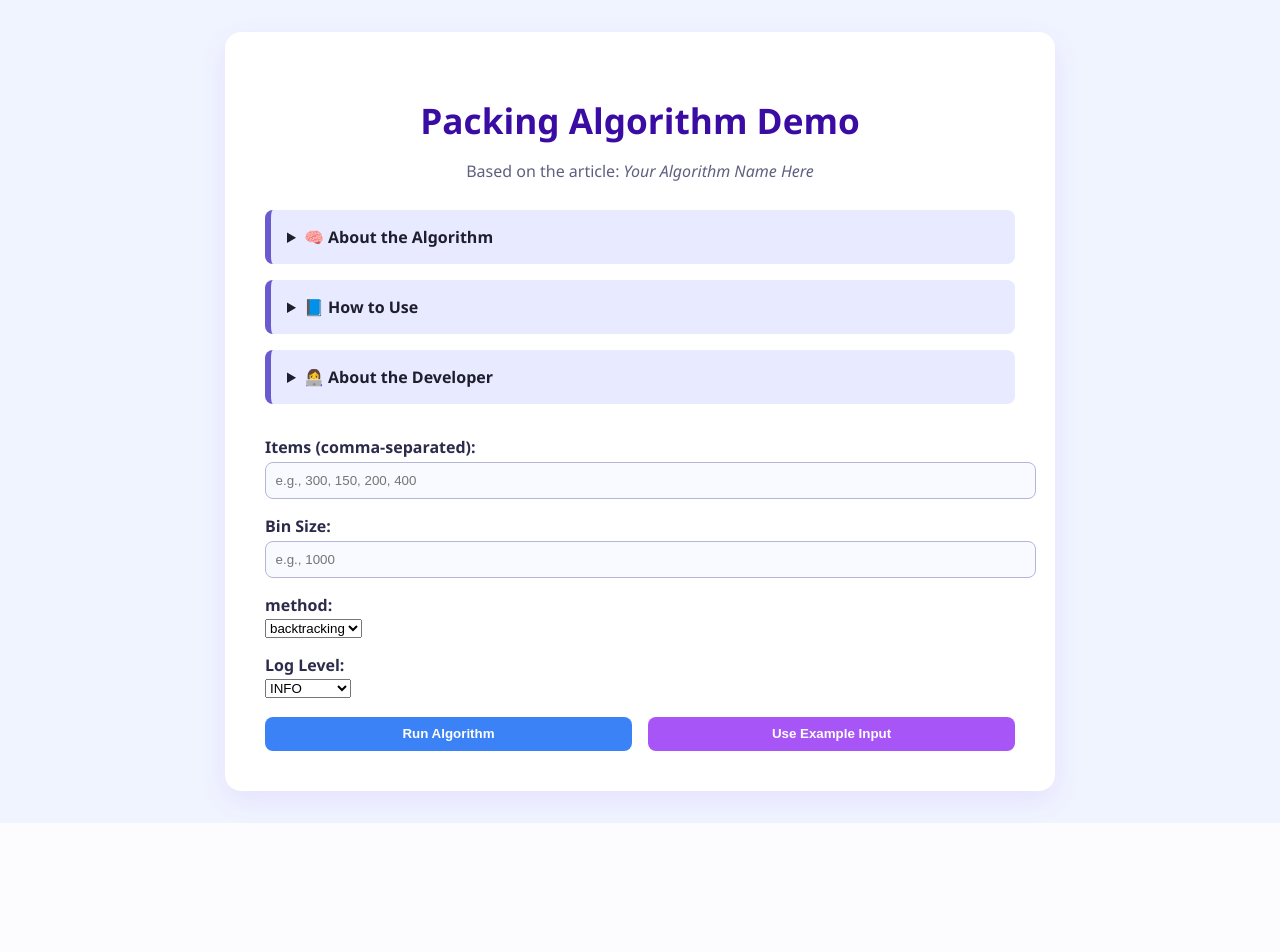
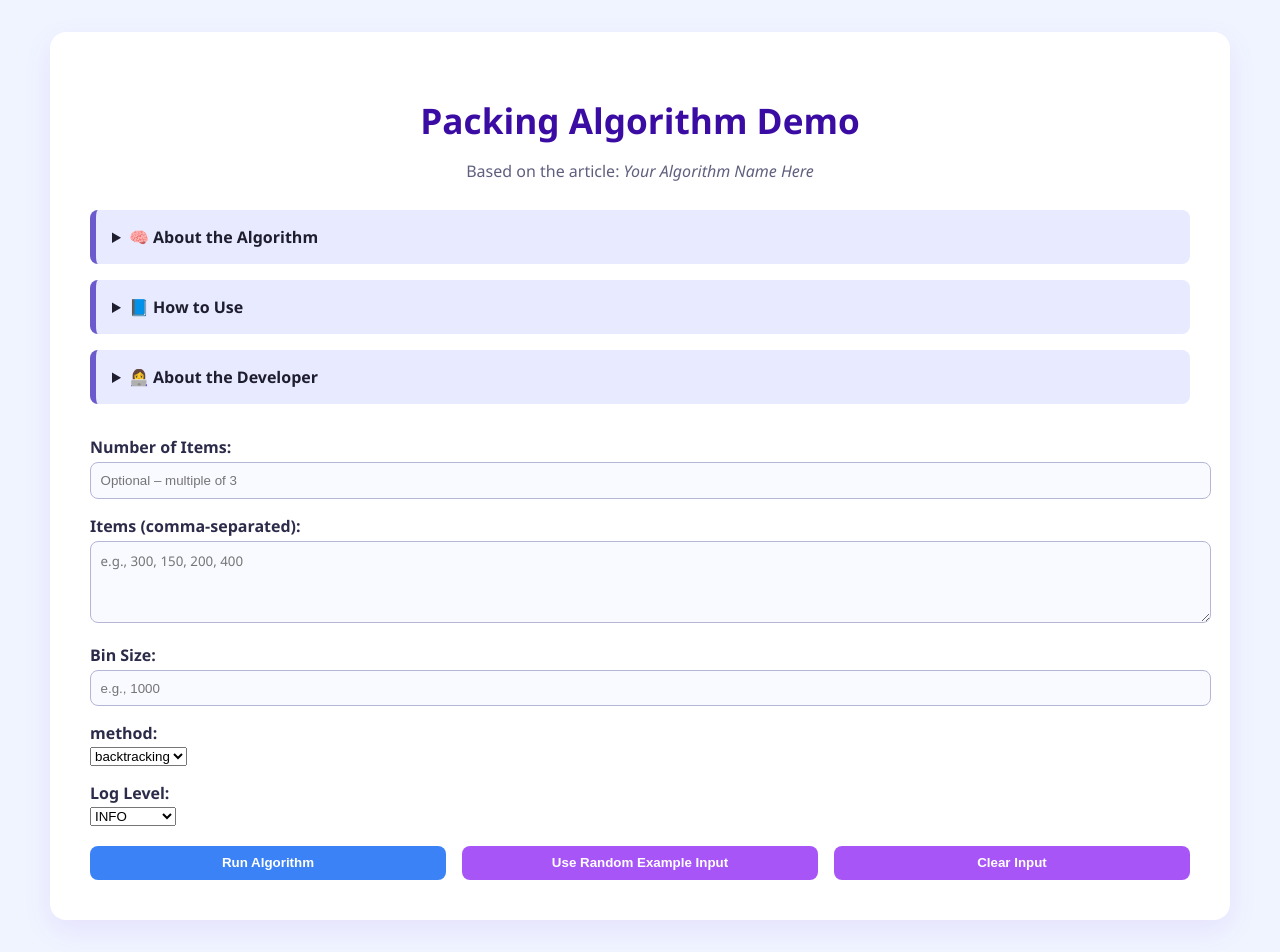
Before and after one commit to MiriamNagar/triplet_packing_site, a Flask app: page / in a window 1280 px wide. Before the commit the page ends 823 px from the top, so only its background shows below. Run offline with Flask 3, Linux system fonts and the light colour scheme.

Commit message:
features addition

```diff
--- a/main.py
+++ b/main.py
@@ -6,6 +6,7 @@ from src import app
 # import logging_config
 
 if __name__ == '__main__':
-    # app.run(debug=True)
-    app.run(debug=True, port=5001)
+    app.run(debug=True)
+    # app.run(debug=True, port=5001)
+    # app.run()
     # app.run(debug=True, port=os.getenv("FLASK_RUN_PORT"))
--- a/src/routes.py
+++ b/src/routes.py
@@ -1,15 +1,17 @@
 # routes.py
 
-from flask import render_template, request
+from flask import render_template, request, redirect, url_for, session
 from src import app
-# from .your_algorithm_module import run_algorithm  # Replace with actual import
-from prtpy.packing.triplet_packing import backtrack_method, local_search
-from prtpy.binners import BinnerKeepingContents
-# from generate_random import create_random_allocatable_item_list
+import prtpy
+from prtpy.packing.triplet_algo.models import SolverData
 import logging, os
-from .import logging_config
+from .logging_config import algo_logger
+import io
 
+import traceback
 import inspect
+import os
+
 
 def set_log_level(level_name):
     level_dict = {
@@ -19,58 +21,126 @@ def set_log_level(level_name):
         'ERROR': logging.ERROR,
         'CRITICAL': logging.CRITICAL,
     }
-    log_level = level_dict.get(level_name, logging.INFO)  # default to info
-    logging.getLogger().setLevel(log_level)
+    log_level = level_dict.get(level_name)  # default to info
+    algo_logger.setLevel(log_level)
 
+import random
+
+def generate_items_from_count(num_items: int, binsize: int) -> list[int]:
+    """
+    Generate a list of item weights such that each triplet sums to binsize.
+    The total number of items must be a multiple of 3.
+
+    Args:
+        num_items (int): Total number of items (must be a multiple of 3).
+        binsize (int): The bin capacity that each triplet must sum to.
+
+    Returns:
+        List[int]: A list of item weights.
+
+    Raises:
+        ValueError: If num_items is not a positive multiple of 3 or binsize is invalid.
+    """
+    if num_items < 3 or num_items % 3 != 0:
+        raise ValueError("Number of items must be a positive multiple of 3.")
+    if binsize <= 0:
+        raise ValueError("Bin size must be a positive integer.")
+
+    lower_bnd = binsize // 4
+    upper_bnd = binsize // 2
+    items = []
+
+    for _ in range(num_items // 3):
+        item1 = random.randint(lower_bnd, upper_bnd)
+        item2 = random.randint(lower_bnd, upper_bnd)
+        item3 = binsize - (item1 + item2)
+        items.extend([item1, item2, item3])
+
+    return items
 
 @app.route('/', methods=['GET', 'POST'])
 def index():
     output = ""
     logs = ""
     error_message = ""
-
-    selected_log_level = 'INFO'  # set default
+    selected_log_level = "INFO"
 
     if request.method == 'POST':
         try:
             items_str = request.form['items']
-            binsize = int(request.form['binsize'])
+            binsize_str = request.form['binsize']
             method = str(request.form["method"])
-            selected_log_level = request.form.get('log_level', 'INFO')
+            print(f"method: {method}")
+            selected_log_level = request.form['log_level']
+            print(f"Received log level from form: {selected_log_level}")
 
             set_log_level(selected_log_level)
 
-            if not items_str:
-                raise ValueError("Please enter item values.")
+            # --- Setup per-request in-memory logger ---
+            log_stream = io.StringIO()
+            log_handler = logging.StreamHandler(log_stream)
+            log_handler.setFormatter(logging.Formatter(
+                "%(asctime)s - %(levelname)s - %(module)s - %(funcName)s - %(message)s",
+                datefmt="%Y-%m-%d %H:%M:%S"
+            ))
+            algo_logger.addHandler(log_handler)
 
-            items = [int(x.strip()) for x in items_str.split(',') if x.strip()]
-            if any(i <= 0 for i in items) or binsize <= 0:
+            # Validate items
+            if not items_str.strip():
+                raise ValueError("Please enter valid items.")
+
+            item_parts = [x.strip() for x in items_str.split(',') if x.strip()]
+            if not item_parts:
+                raise ValueError("Please enter valid items.")
+
+            try:
+                items = [int(x) for x in item_parts]
+            except ValueError:
+                raise ValueError("Please enter only comma-separated positive integers like: 100, 200, 300.")
+
+            if any(i <= 0 for i in items):
                 raise ValueError("All numbers must be positive.")
 
-            # Run your algorithm
+            # Validate binsize now, safely
+            if not binsize_str.strip():
+                raise ValueError("Please enter a bin size.")
+
+            try:
+                binsize = int(binsize_str)
+            except ValueError:
+                raise ValueError("Bin size must be a whole number.")
+
+            if binsize <= 0:
+                raise ValueError("Bin size must be a positive number.")
+
             if method == "backtracking":
-                output = backtrack_method(BinnerKeepingContents(), binsize, items)
+                output = prtpy.pack(algorithm=prtpy.packing.triplet_packing, binsize=binsize, items=items, outputtype=prtpy.out.PartitionAndSums)
             elif method == "local search":
-                output = local_search(BinnerKeepingContents(), binsize, items)
+                output = prtpy.pack(algorithm=prtpy.packing.triplet_packing, binsize=binsize, items=items, outputtype=prtpy.out.PartitionAndSums)
 
-            # read log file
-            if os.path.exists('algorithm.log'):
-                with open('algorithm.log', 'r') as log_file:
-                    logs = log_file.read()
-            else:
-                logs = "No log file found. Logging might not have started yet."
+            # --- Retrieve logs & cleanup ---
+            algo_logger.removeHandler(log_handler)
+            logs = log_stream.getvalue()
+            log_stream.close()
+
+            # return render_template("results.html", output=output, logs=logs)
 
         except Exception as e:
-            error_message = str(e)
+            tb = traceback.format_exc()
+            print(tb)  # Optional: still print full traceback to console for debugging
 
-    # return render_template("index.html", output=output, logs=logs, error_message=error_message)
-    return render_template(
-        "index.html",
-        output=output,
-        logs=logs,
-        error_message=error_message,
-        selected_log_level=selected_log_level
-    )
+            # Default error message
+            error_message = str(e) or tb
+
+            # Custom message for SolverData.Error
+            if isinstance(e, SolverData.Error):
+                error_message = "No solution exists for the given items and bin size."
+            elif isinstance(e.__cause__, SolverData.NoSolution):
+                # In case it's wrapped inside another exception
+                error_message = str(e.__cause__)
+
+            return render_template("index.html", error_message=error_message, selected_log_level=selected_log_level, items=items_str, binsize=binsize_str)
+    return render_template("index.html", output=output, logs=logs, selected_log_level=selected_log_level)
 
 
 @app.route('/about')
--- a/src/static/styles.css
+++ b/src/static/styles.css
@@ -8,7 +8,7 @@ body {
 }
 
 .container {
-  max-width: 750px;
+  max-width: 1100px;
   margin: auto;
   background: white;
   padding: 2.5rem;
@@ -165,3 +165,24 @@ pre {
   color: #4f46e5; /* blue */
   font-weight: bold;
 }
+
+.error {
+  color: #b30000;
+  background-color: #ffe6e6;
+  border: 1px solid #b30000;
+  padding: 10px;
+  border-radius: 6px;
+  margin-top: 10px;
+}
+
+textarea {
+  width: 100%;
+  padding: 0.6rem;
+  margin-top: 0.3rem;
+  border-radius: 8px;
+  border: 1px solid #b5b5d6;
+  background: #f9faff;
+  resize: vertical;
+  line-height: 1.5;
+  font-family: inherit;
+}
--- a/src/templates/index.html
+++ b/src/templates/index.html
@@ -45,11 +45,27 @@
     <!-- Input Section -->
     <section class="form-section">
       <form method="POST">
+        <!-- <label for="num_items">Number of Items (multiple of 3):</label>
+        <input type="number" id="num_items" name="num_items" min="3" step="3" placeholder="e.g., 6, 9, 12" /> -->
+        <label>Number of Items:</label>
+        <input type="number" name="num_items" id="num_items" placeholder="Optional – multiple of 3" value="{{ request.form.get('num_items', '') }}" />
+
         <label>Items (comma-separated):</label>
-        <input type="text" name="items" id="items" placeholder="e.g., 300, 150, 200, 400" />
+        <textarea name="items" id="items" rows="3" placeholder="e.g., 300, 150, 200, 400">{{ request.form.get('items', '') }}</textarea>
+
+
+        <!-- <label>Items (comma-separated):</label>
+        <textarea type="text" name="items" id="items" rows="3" placeholder="e.g., 300, 150, 200, 400" value="{{ request.form.get('items', '') }}" ></textarea> -->
 
         <label>Bin Size:</label>
-        <input type="number" name="binsize" id="binsize" placeholder="e.g., 1000" />
+        <input type="number" name="binsize" id="binsize" placeholder="e.g., 1000" value="{{ request.form.get('binsize', '') }}" />
+
+<!--
+        <label>Items (comma-separated):</label>
+        <textarea name="items" id="items" rows="3" placeholder="e.g., 300, 150, 200, 400"></textarea>
+
+        <label>Bin Size:</label>
+        <input type="number" name="binsize" id="binsize" placeholder="e.g., 1000" /> -->
 
         <label>method:</label>
         <select name="method" id="method">
@@ -74,12 +90,16 @@
         </select> -->
 
         {% if error_message %}
-          <div class="error">{{ error_message }}</div>
+          <div class="error" id="error-message">
+            <strong>⚠️ Error:</strong>
+            <pre>{{ error_message }}</pre>
+          </div>
         {% endif %}
 
         <div class="button-row">
           <button type="submit">Run Algorithm</button>
-          <button type="button" onclick="fillExample()">Use Example Input</button>
+          <button type="button" onclick="fillExample()">Use Random Example Input</button>
+          <button type="button" onclick="clearFields()">Clear Input</button>
         </div>
       </form>
     </section>
@@ -112,46 +132,85 @@
 
     // Scroll to results after reload
     window.onload = function () {
+        const error = document.getElementById("error-message");
         const results = document.getElementById("results");
-        if (results) {
-        results.scrollIntoView({ behavior: "smooth" });
+
+        if (error) {
+            error.scrollIntoView({ behavior: "smooth", block: "center" });
+        } else if (results) {
+            results.scrollIntoView({ behavior: "smooth" });
         }
     };
 
+
+
   function fillExample() {
-    // Constants similar to Python defaults
-    const DEFAULT_BIN_SIZE = 1000;
-    const DEFAULT_ITEM_NUM = 60;
-    const MIN_BIN_SIZE = 50;
-    const ITEM_NUM = 18;
+    const binInput = document.getElementById("binsize");
+    const numItemsInput = document.getElementById("num_items");
+    const itemsInput = document.getElementById("items");
 
-    // Randomly choose bin_size and items_num (multiple of 3)
-    let bin_size = Math.floor(Math.random() * 900) + 100; // 100–1000
-    bin_size = Math.max(bin_size, MIN_BIN_SIZE);
+    const MIN_BIN_SIZE = 100;
+    const MAX_BIN_SIZE = 1000;
+    const MIN_ITEMS = 6;
+    const MAX_ITEMS = 60;
 
-    // let items_num = Math.floor(Math.random() * 30) * 3 + 3; // multiples of 3, between 3 and 90
-    // items_num = Math.max(items_num, MIN_ITEM_NUM);
+    // Generate bin size randomly
+    const bin_size = getRandomInt(MIN_BIN_SIZE, MAX_BIN_SIZE);
+    binInput.value = bin_size;
 
+    // Check if user entered num_items
+    let userNumItems = numItemsInput.value.trim();
+    let num_items;
+
+    if (userNumItems) {
+      num_items = parseInt(userNumItems);
+      if (isNaN(num_items) || num_items < 3 || num_items % 3 !== 0) {
+        alert("Number of items must be a positive multiple of 3.");
+        return;
+      }
+    } else {
+      const groupCount = getRandomInt(MIN_ITEMS / 3, MAX_ITEMS / 3);
+      num_items = groupCount * 3;
+      numItemsInput.value = num_items;
+    }
+
+    // Generate items based on bin size and num_items
     const lower_bnd = Math.round(bin_size / 4);
     const upper_bnd = Math.round(bin_size / 2);
-
     const items = [];
 
-    for (let i = 0; i < ITEM_NUM / 3; i++) {
+    for (let i = 0; i < num_items / 3; i++) {
       const item1 = getRandomInt(lower_bnd, upper_bnd);
       const item2 = getRandomInt(lower_bnd, upper_bnd);
       const item3 = bin_size - (item1 + item2);
       items.push(item1, item2, item3);
     }
 
-    document.getElementById("items").value = items.join(", ");
-    document.getElementById("binsize").value = bin_size;
+    itemsInput.value = items.join(", ");
   }
 
-  // Random integer between min and max, inclusive
+  function clearFields() {
+    document.getElementById("items").value = '';
+    document.getElementById("binsize").value = '';
+    document.getElementById("num_items").value = '';
+  }
+
+  // Scroll to results or error if present
+  window.onload = function () {
+    const error = document.getElementById("error-message");
+    const results = document.getElementById("results");
+    if (error) {
+      error.scrollIntoView({ behavior: "smooth", block: "center" });
+    } else if (results) {
+      results.scrollIntoView({ behavior: "smooth" });
+    }
+  };
+  // Random integer between min and max (inclusive)
   function getRandomInt(min, max) {
     return Math.floor(Math.random() * (max - min + 1)) + min;
   }
+
+
 
     // // Scroll to the output if it exists
     // window.onload = function () {
```
Also changed, not shown: src/logging_config.py (+4 -25 lines), src/templates/results.html (added, +25 -0 lines).
